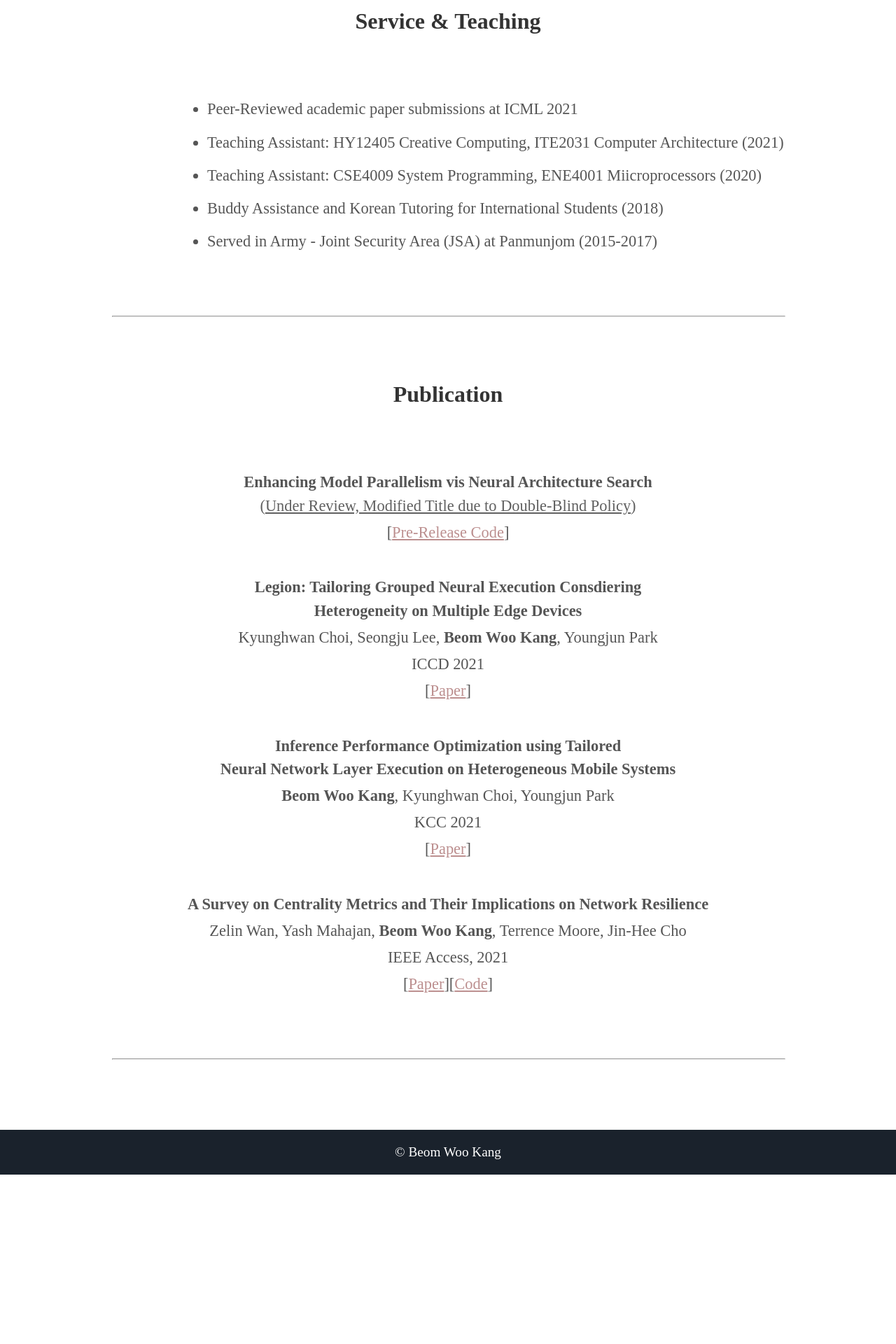
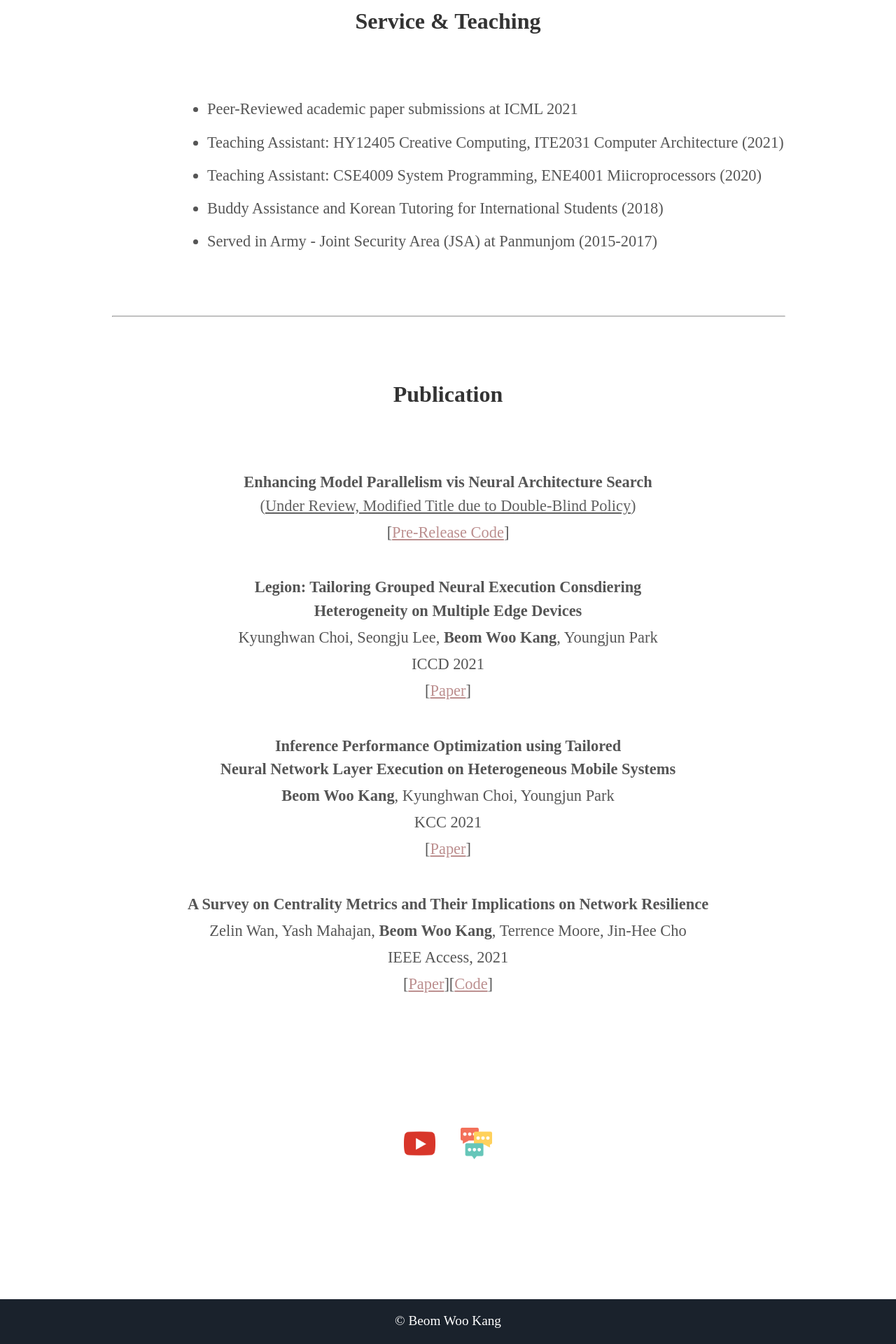
Before and after one commit to beomwookang/beomwookang.github.io, a Jekyll site: the page built from index.html, in a window 1280 px wide. Shown: the part 4168-6088 px from the top of the page at 70% size. Built offline with Jekyll 4.4.1, drawn with Linux system fonts in a browser that asks for light colours; some web fonts are replaced; before the commit the page ends 5846 px from its top, so only the background shows below that.

Commit message:
added youtube and news link

```diff
--- a/_includes/about.html
+++ b/_includes/about.html
@@ -73,6 +73,16 @@
   <p style="margin-top:0.1em; padding-top:0.1em;">Zelin Wan, Yash Mahajan, <b style="color=#B1040E;">Beom Woo Kang</b>, Terrence Moore, Jin-Hee Cho</p>
   <p style="margin-top:0.1em; padding-top:0.1em;">IEEE Access, 2021</p>
   <p style="margin-top:0.1em; padding-top:0.1em;">[<a href="https://ieeexplore.ieee.org/abstract/document/9471855" style="color:#BC8F8F">Paper</a>][<a style="margin-left=0em!important; color:#BC8F8F;" href="https://github.com/Wan-ZL/Centrality-Metric-Survey">Code</a>]</p>
-  <hr style="width:100%;margin-top:4em;margin-bottom:4em;">
+
+  <p style="padding-top: 15vh;">
+    <div class="header-icons">
+      <a aria-label="My Youtube" href="https://www.youtube.com/channel/UC4qhefWnzwMrefByc4zu4bw" target="_blank";>
+            <img src="imgs/youtube.png" alt="yt_link" style="height:5vh; width:5vh; padding-top: 1vh; padding-right: 4vh;"></a>
+      <a aria-label="My News" href="https://blog.naver.com/hyundai-cmk/222431547809" id="SE-82cd0ff4-7139-4bf3-8757-745763141400" target="_blank";>
+            <img src="imgs/talk.png" alt="tk_link" style="height:5vh; width:5vh; padding-top: 1vh;"></a>
+    </div>
+  </p>
+  </div>
+
 
 </div>
```
Also changed, not shown: imgs/talk.png (added), imgs/youtube.png (added).
